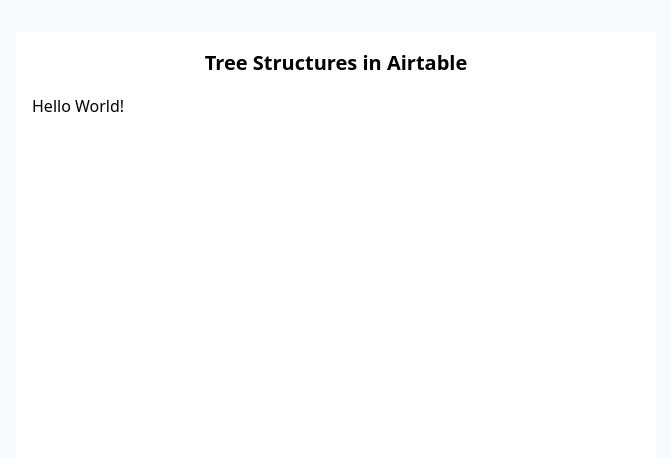
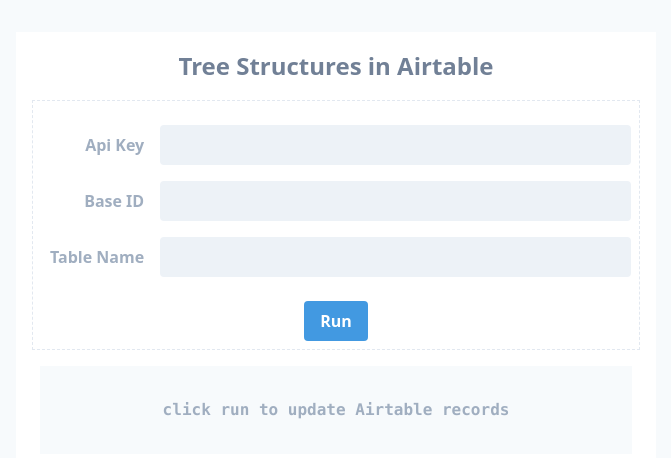
Before and after one commit to joaomelo/blog-tree-structures-in-airtable, a website built with webpack: page src/index.html in a window 1280 px wide. Shown: the whole page, without its empty margins (304-975 px from the left). Built offline with nearby package versions, Linux system fonts and the light colour scheme.

Commit message:
ui complete

```diff
--- a/src/index.html
+++ b/src/index.html
@@ -9,15 +9,66 @@
 
   <body class="bg-gray-100">
     <div class="max-w-screen-sm my-8 mx-auto px-4 bg-white min-h-screen">
-      <h1 class="text-xl font-semibold text-center pt-4">Tree Structures in Airtable</h1>
-      <div id="app" class="mt-4">
-        <label for="key">API Key</label>
-        <input id="key" type="text">
-        <label for="base">Base Id</label>
-        <input id="base" type="text">
-        <label for="table">Table Name</label>
-        <input id="table" type="text">
-        <div id="logs"></div>
+      <h1
+        class="text-2xl text-gray-600 font-bold text-center pt-4"
+      >
+        Tree Structures in Airtable
+      </h1>
+      <form class="mt-4 border-dashed border p-2">
+        <div class="flex items-center mt-4">
+          <label
+            for="key"
+            class="w-1/4 block text-gray-500 font-bold text-right mb-0 pr-4"
+          >
+            Api Key
+          </label>
+          <input
+            id="key"
+            type="text"
+            class="w-3/4 bg-gray-200 appearance-none border-2 border-gray-200 rounded w-full py-2 px-4 text-gray-700 leading-tight focus:outline-none focus:bg-white focus:border-purple-500"
+          >
+        </div>
+        <div class="flex items-center mt-4">
+          <label
+            for="base"
+            class="w-1/4 block text-gray-500 font-bold text-right mb-0 pr-4"
+          >
+            Base ID
+          </label>
+          <input
+            id="base"
+            type="text"
+            class="w-3/4 bg-gray-200 appearance-none border-2 border-gray-200 rounded w-full py-2 px-4 text-gray-700 leading-tight focus:outline-none focus:bg-white focus:border-purple-500"
+          >
+        </div>
+        <div class="flex items-center mt-4">
+          <label
+            for="table"
+            class="w-1/4 block text-gray-500 font-bold text-right mb-0 pr-4"
+          >
+            Table Name
+          </label>
+          <input
+            id="table"
+            type="text"
+            class="w-3/4 bg-gray-200 appearance-none border-2 border-gray-200 rounded w-full py-2 px-4 text-gray-700 leading-tight focus:outline-none focus:bg-white focus:border-purple-500"
+          >
+        </div>
+        <div class="flex justify-center mt-4">
+          <button
+              id="run"
+              type="button"
+              class="mt-2 bg-blue-500 hover:bg-blue-700 text-white font-bold py-2 px-4 rounded"
+          >
+            Run
+          </button>
+        </div>
+      </form>
+      <div
+        id="logs"
+        class="mt-4 mx-2 py-8 bg-gray-100 text-center text-gray-500 font-mono font-bold"
+      >
+        <p>click run to update Airtable records</p>
       </div>
     </div>
   </body>
--- a/src/index.js
+++ b/src/index.js
@@ -1,3 +1,7 @@
 import './index.css'
 
-document.getElementById('app').innerHTML = "Hello World!";
+const run = document.getElementById('run');
+run.onclick = () => {
+  const logs = document.getElementById('logs');
+  logs.innerHTML = 'button clicked';
+}
--- a/webpack.config.js
+++ b/webpack.config.js
@@ -17,7 +17,7 @@
   devtool: 'source-map',
   devServer: {
     hot: true,
-    port: 8080,
+    port: 9090,
     historyApiFallback: true,
     noInfo: false,
     stats: 'normal',
```
